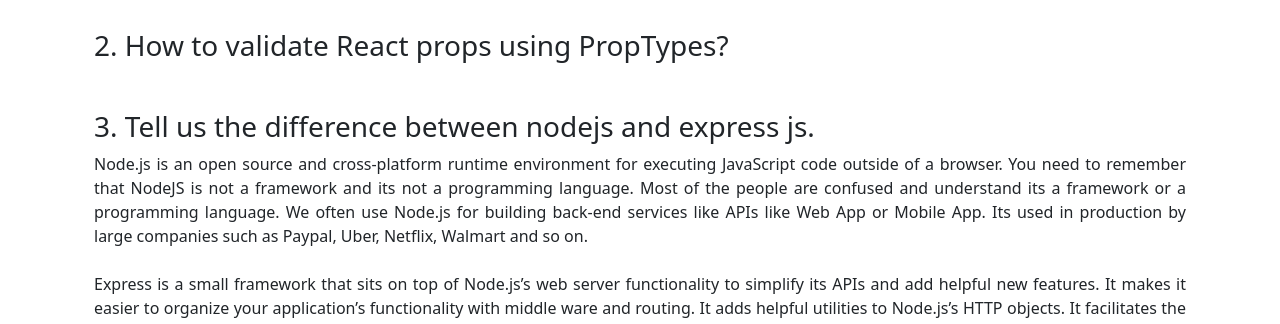
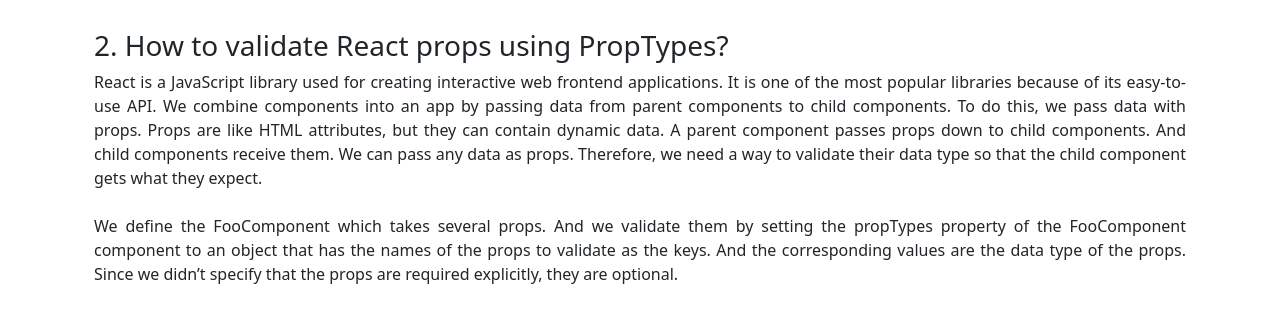
Before and after one commit to NaimurRahman-11/Chef-s-Universe, a React (Vite) app: page /blog in a window 1280 px wide. Shown: the part 573-897 px from the top of the page. Built offline with nearby package versions, Linux system fonts and the light colour scheme; no server answers.

Commit message:
Completed blog section

```diff
--- a/src/components/Blog/Blog.jsx
+++ b/src/components/Blog/Blog.jsx
@@ -32,7 +32,18 @@ A controlled component receives its current value and an update callback via pro
 
 
                 <h3 className="mt-5">2. How to validate React props using PropTypes?</h3>
-                <p></p>
+                <p className="justify">React is a JavaScript library used for creating interactive web frontend applications. It is one of the most popular libraries because of its easy-to-use API.
+
+We combine components into an app by passing data from parent components to child components. To do this, we pass data with props. Props are like HTML attributes, but they can contain dynamic data.
+
+                    A parent component passes props down to child components. And child components receive them. We can pass any data as props. Therefore, we need a way to validate their data type so that the child component gets what they expect. <br /> <br />
+
+                    We define the FooComponent which takes several props.
+
+And we validate them by setting the propTypes property of the FooComponent component to an object that has the names of the props to validate as the keys. And the corresponding values are the data type of the props.
+
+Since we didn’t specify that the props are required explicitly, they are optional.
+                </p>
 
 
                 <h3 className="mt-5">3. Tell us the difference between nodejs and express js.</h3>
```
